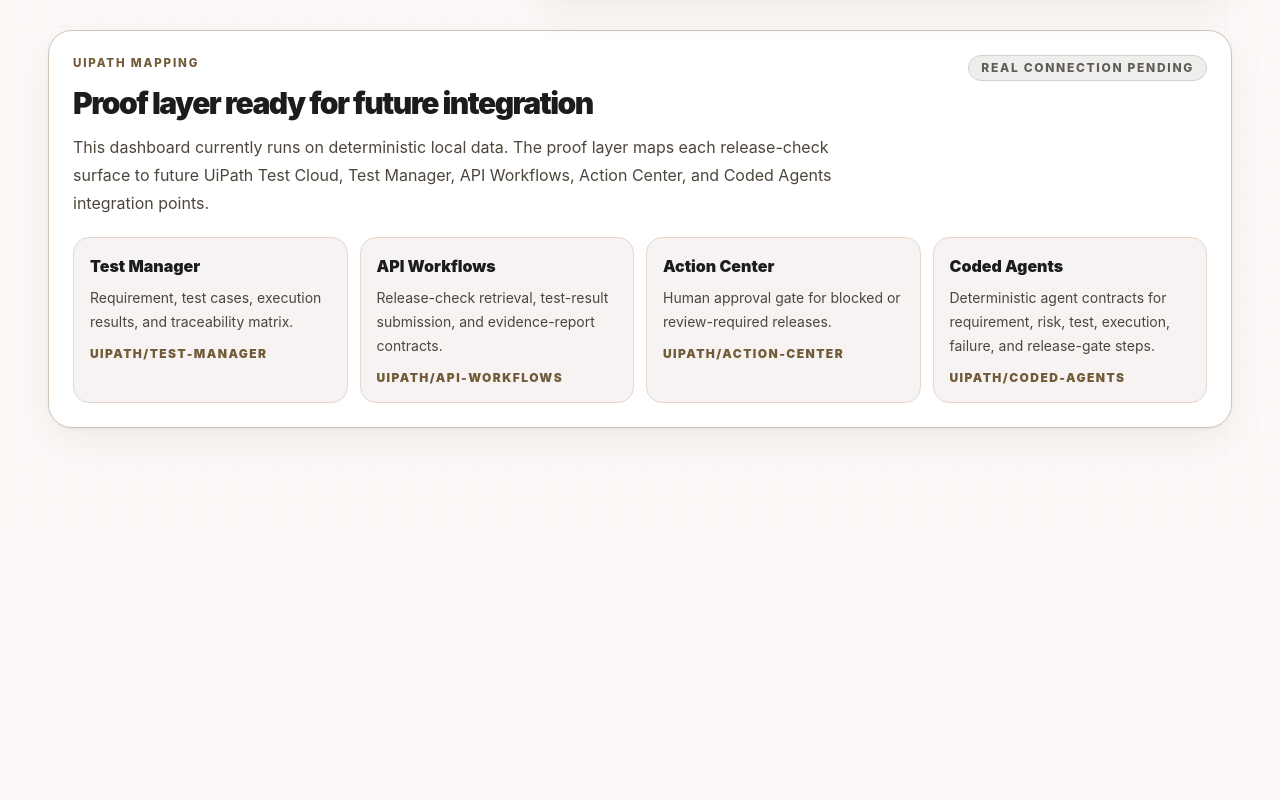
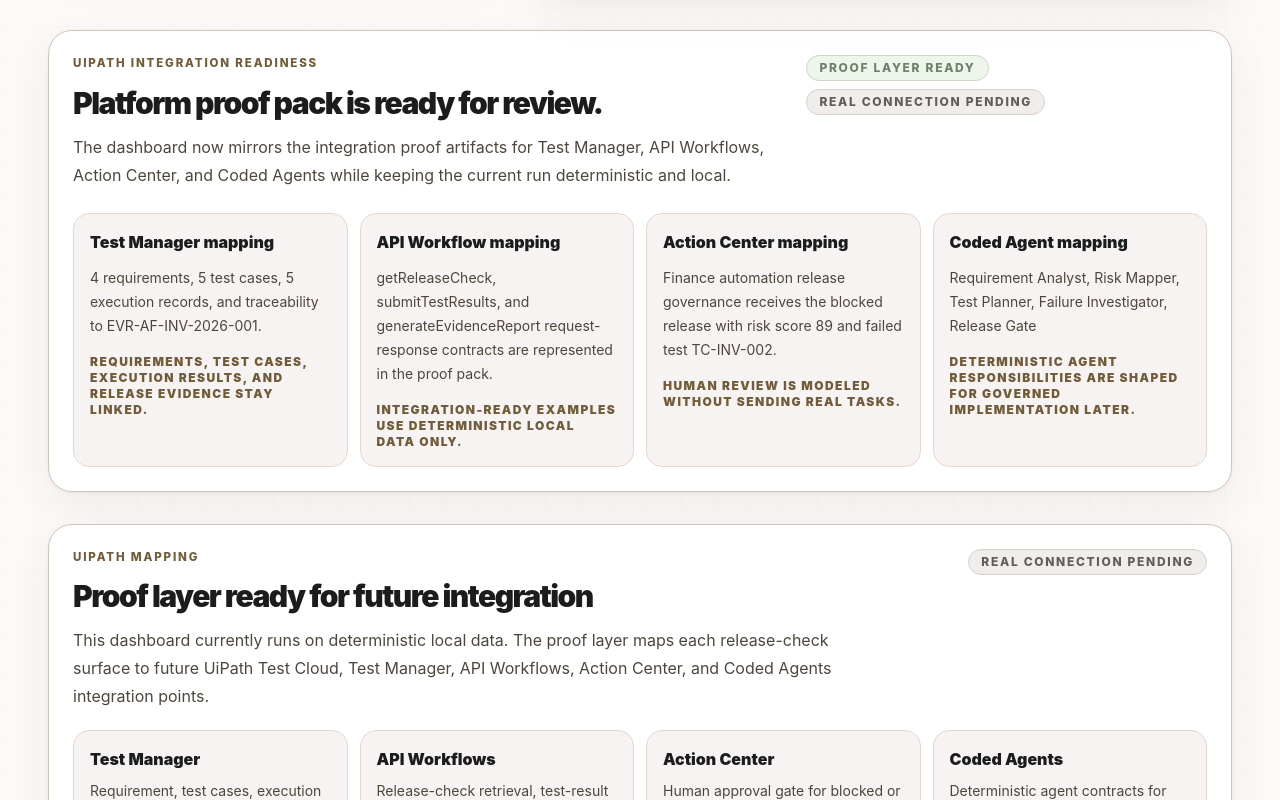
Before and after one commit to Jeevang1-epic/AgentForge-TestPilot, a Next.js app: page /release-check in a window 1280 px wide. Shown: the part 9120-9920 px from the top of the page. Before the commit the page ends 9648 px from the top, so only its background shows below. Built offline with nearby package versions, Linux system fonts and the light colour scheme.

Commit message:
added uipath integration readiness panel

```diff
--- a/src/app/release-check/page.tsx
+++ b/src/app/release-check/page.tsx
@@ -7,6 +7,7 @@
 import { RequirementAnalysisPanel } from "@/components/dashboard/RequirementAnalysisPanel";
 import { RiskScoreCard } from "@/components/dashboard/RiskScoreCard";
 import { TestPlanTable } from "@/components/dashboard/TestPlanTable";
+import { UiPathIntegrationReadinessPanel } from "@/components/dashboard/UiPathIntegrationReadinessPanel";
 import { UiPathMappingPanel } from "@/components/dashboard/UiPathMappingPanel";
 import { MotionReveal } from "@/components/ui/MotionReveal";
 import { PremiumCard } from "@/components/ui/PremiumCard";
@@ -325,6 +326,10 @@
         </section>
 
         <MotionReveal className="mt-8" y={24}>
+          <UiPathIntegrationReadinessPanel releaseCheck={releaseCheck} />
+        </MotionReveal>
+
+        <MotionReveal className="mt-8" y={24}>
           <UiPathMappingPanel />
         </MotionReveal>
       </section>
--- /dev/null
+++ b/src/components/dashboard/UiPathIntegrationReadinessPanel.tsx
@@ -0,0 +1,89 @@
+import type { ReleaseCheck } from "@/lib/types/releaseCheck";
+import { PremiumCard } from "@/components/ui/PremiumCard";
+import { StatusPill } from "@/components/ui/StatusPill";
+
+interface UiPathIntegrationReadinessPanelProps {
+  releaseCheck: ReleaseCheck;
+}
+
+const codedAgentSteps = [
+  "Requirement Analyst",
+  "Risk Mapper",
+  "Test Planner",
+  "Failure Investigator",
+  "Release Gate",
+];
+
+export function UiPathIntegrationReadinessPanel({
+  releaseCheck,
+}: UiPathIntegrationReadinessPanelProps) {
+  const failedResult = releaseCheck.executionResults.find(
+    (result) => result.status === "FAILED",
+  );
+
+  const mappings = [
+    {
+      title: "Test Manager mapping",
+      body: `${releaseCheck.requirementAnalysis.extractedRequirements.length} requirements, ${releaseCheck.testCases.length} test cases, ${releaseCheck.executionResults.length} execution records, and traceability to ${releaseCheck.evidenceReport.id}.`,
+      detail: "Requirements, test cases, execution results, and release evidence stay linked.",
+    },
+    {
+      title: "API Workflow mapping",
+      body: "getReleaseCheck, submitTestResults, and generateEvidenceReport request-response contracts are represented in the proof pack.",
+      detail: "Integration-ready examples use deterministic local data only.",
+    },
+    {
+      title: "Action Center mapping",
+      body: `${releaseCheck.humanReviewDecision.reviewQueue} receives the blocked release with risk score ${releaseCheck.riskAssessment.score} and failed test ${failedResult?.testCaseId ?? "none"}.`,
+      detail: "Human review is modeled without sending real tasks.",
+    },
+    {
+      title: "Coded Agent mapping",
+      body: codedAgentSteps.join(", "),
+      detail: "Deterministic agent responsibilities are shaped for governed implementation later.",
+    },
+  ];
+
+  return (
+    <PremiumCard
+      className="scroll-mt-28"
+      data-screenshot="uipath-integration-readiness"
+      id="uipath-integration-readiness"
+    >
+      <div className="flex flex-col gap-4 lg:flex-row lg:items-start lg:justify-between">
+        <div>
+          <p className="premium-label">UiPath Integration Readiness</p>
+          <h2 className="mt-3 text-3xl font-black tracking-[-0.05em] text-[var(--text)]">
+            Platform proof pack is ready for review.
+          </h2>
+          <p className="mt-3 max-w-3xl leading-7 text-[var(--secondary-text)]">
+            The dashboard now mirrors the integration proof artifacts for Test
+            Manager, API Workflows, Action Center, and Coded Agents while
+            keeping the current run deterministic and local.
+          </p>
+        </div>
+        <div className="flex flex-wrap gap-2">
+          <StatusPill variant="ready">Proof layer ready</StatusPill>
+          <StatusPill variant="pending">Real connection pending</StatusPill>
+        </div>
+      </div>
+
+      <div className="mt-6 grid gap-3 lg:grid-cols-2 xl:grid-cols-4">
+        {mappings.map((mapping) => (
+          <div
+            className="min-w-0 rounded-2xl border border-[#e3d8cc] bg-[var(--surface-low)] p-4"
+            key={mapping.title}
+          >
+            <p className="font-black text-[var(--text)]">{mapping.title}</p>
+            <p className="mt-3 text-sm leading-6 text-[var(--secondary-text)]">
+              {mapping.body}
+            </p>
+            <p className="mt-4 text-xs font-black uppercase tracking-[0.12em] text-[var(--primary)]">
+              {mapping.detail}
+            </p>
+          </div>
+        ))}
+      </div>
+    </PremiumCard>
+  );
+}
```
